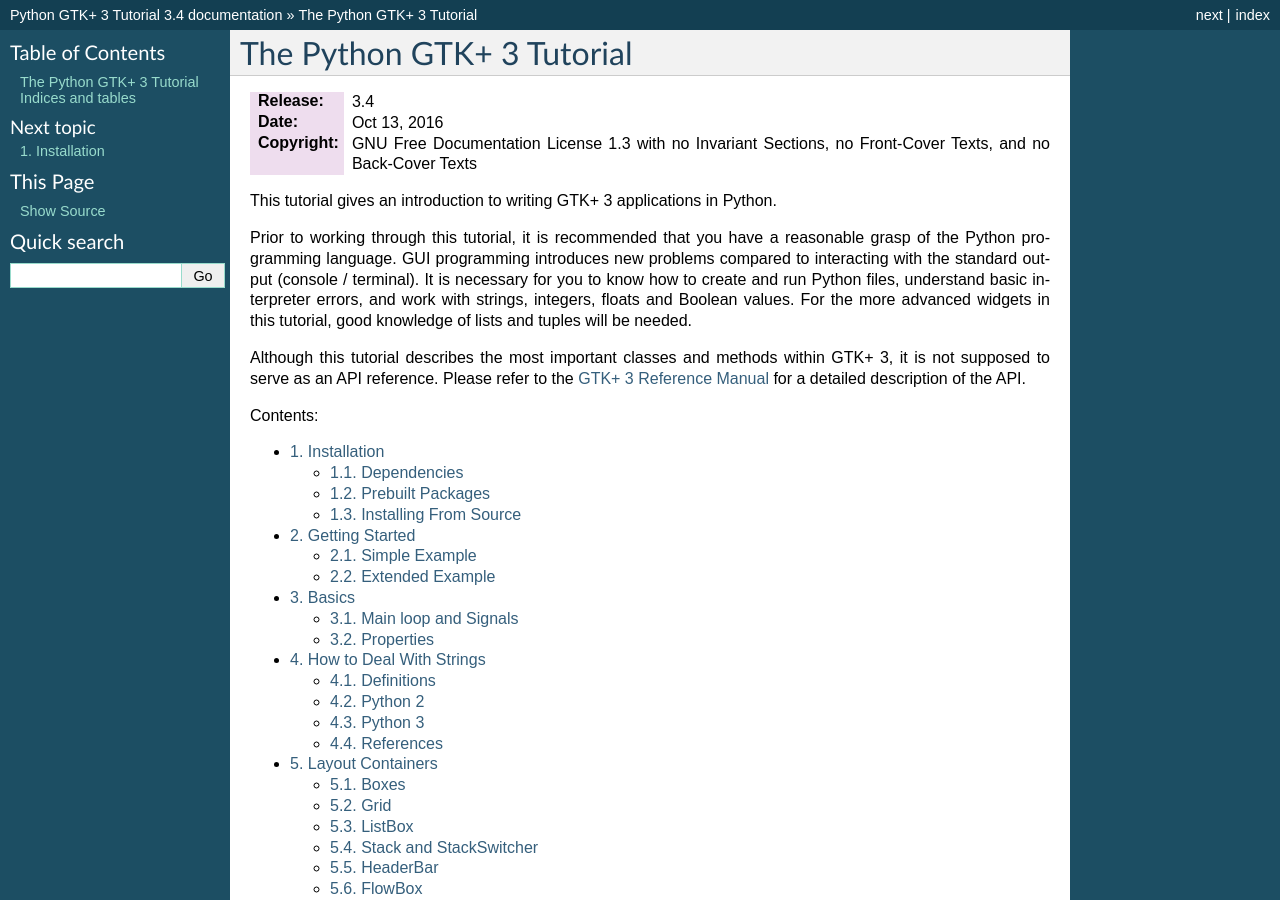
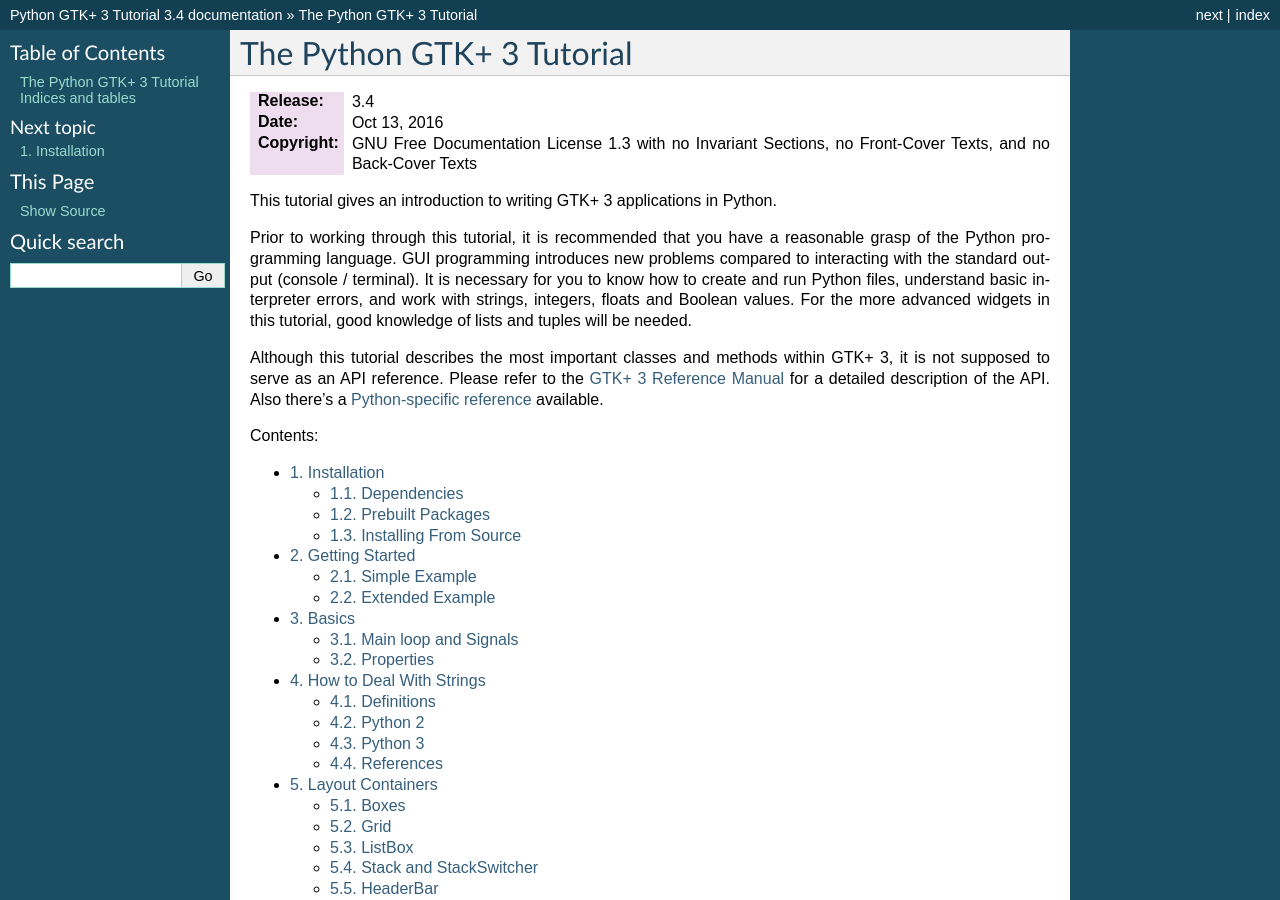
Before and after one commit to sebp/PyGObject-Tutorial, a Sphinx documentation site: the page built from source/index.txt, in a window 1280 px wide and 900 px high. Built offline with Sphinx 7.4.7, drawn with Linux system fonts in a browser that asks for light colours.

Commit message:
Python GObject Introspection API Ref. link added

```diff
--- a/source/index.txt
+++ b/source/index.txt
@@ -25,7 +25,8 @@
 Although this tutorial describes the most important classes and methods within
 GTK+ 3, it is not supposed to serve as an API reference. Please refer to the
 `GTK+ 3 Reference Manual <http://developer.gnome.org/gtk3/stable/>`_ for a
-detailed description of the API.
+detailed description of the API. Also there's a `Python-specific reference
+<http://lazka.github.io/pgi-docs/>`_ available.
 
 Contents:
 
```
